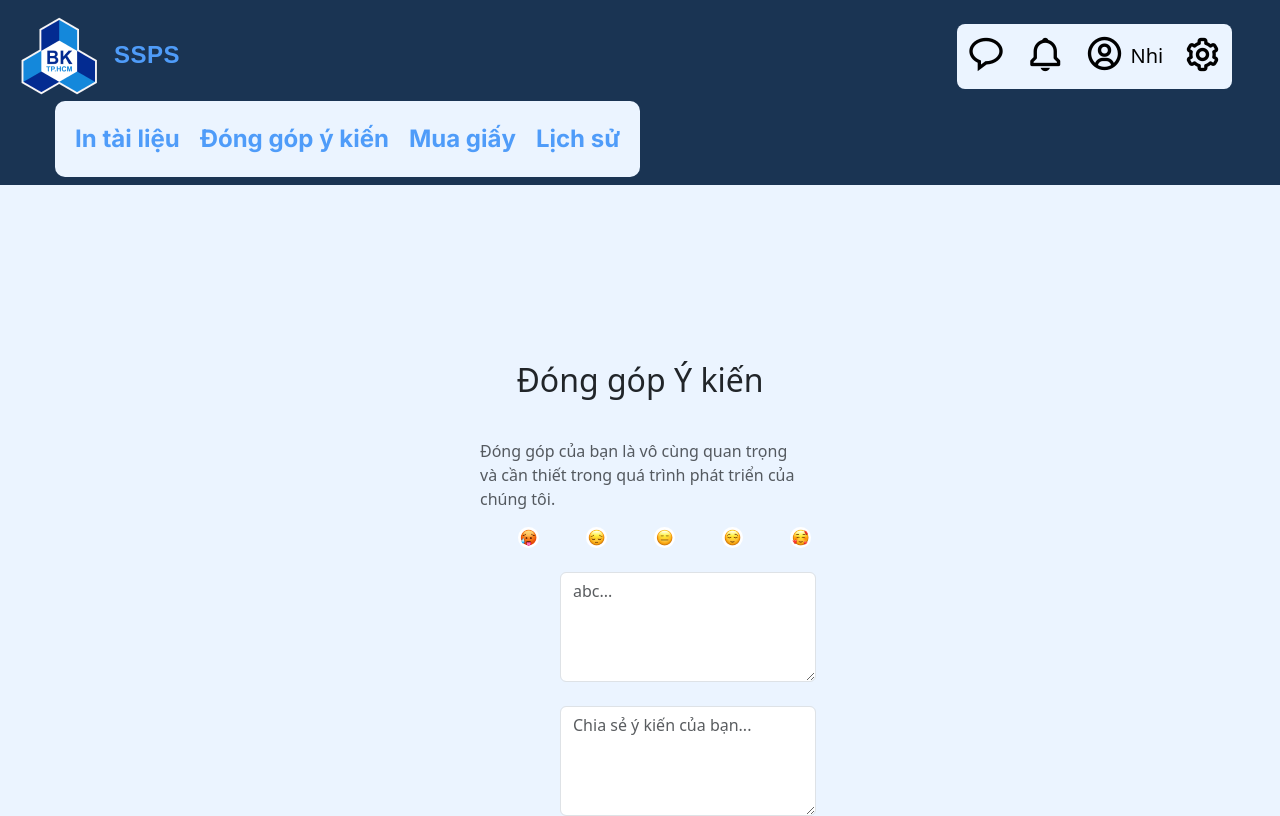
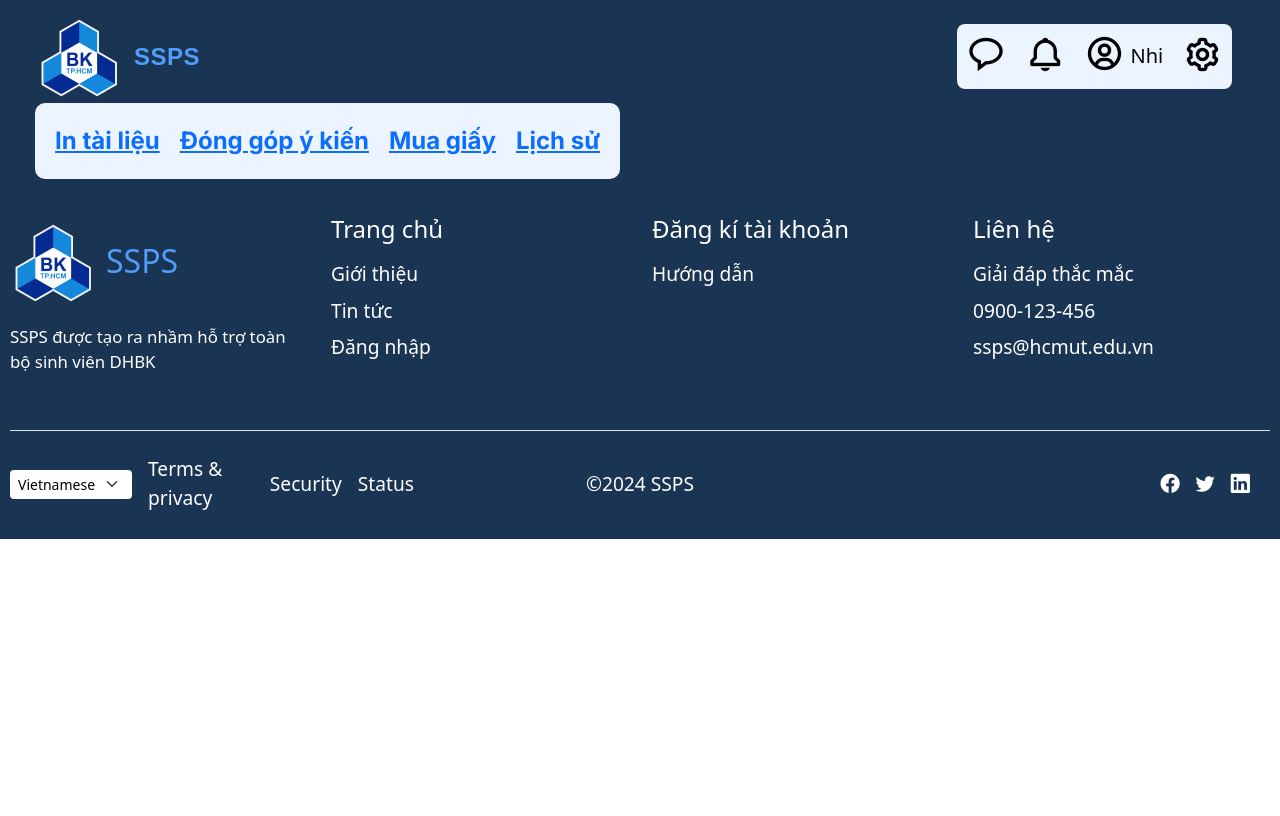
Before and after one commit to quanghia24/my_SSPS, a React (Create React App) app in the folder frontend/: page / in a window 1280 px wide. Shown: the top 816 px of the page. Built offline with nearby package versions, Linux system fonts and the light colour scheme; a web font is replaced by a local one.

Commit message:
update router

```diff
--- a/frontend/src/App.js
+++ b/frontend/src/App.js
@@ -1,4 +1,5 @@
 import './App.css';
+import Blank from './components/Blank/Blank';
 import BuyPrintingPaper from './components/BuyPaper/BuyPrintingPaper';
 import HomeStudent from './components/HomePage/HomeStudent/HomeStudent';
 import PrintingHistory from './components/PrintingLog/PrintingHistory';
@@ -15,7 +16,8 @@ function App() {
       {/* <HomeStudent/> */}
       {/* <PrintingHistory/> */}
       {/* <BuyPrintingPaper/> */}
-      <SendFeedback/>
+      {/* <SendFeedback/> */}
+      <Blank/>
 
 
     </div>
--- /dev/null
+++ b/frontend/src/components/Blank/Blank.jsx
@@ -0,0 +1,16 @@
+import React from 'react';
+import { Outlet } from 'react-router-dom';
+import NavBar from '../NavFooter/NavBar';
+import Footer from '../NavFooter/Footer';
+
+function Blank() {
+    return (
+        <div className="blank">
+          <NavBar/>
+          <Outlet/>
+          <Footer/>
+        </div>
+    );
+}
+
+export default Blank;
--- a/frontend/src/components/BuyPaper/BuyPrintingPaper.jsx
+++ b/frontend/src/components/BuyPaper/BuyPrintingPaper.jsx
@@ -56,9 +56,9 @@ function BuyPrintingPaperBody() {
 function BuyPrintingPaper() {
   return (
     <div className="buyPrintingPaper">
-      <Navbar/>
+
       <BuyPrintingPaperBody />
-      <Footer/>
+
     </div>
   );
 }
--- a/frontend/src/components/HomePage/HomeStudent/HomeStudent.css
+++ b/frontend/src/components/HomePage/HomeStudent/HomeStudent.css
@@ -8,7 +8,7 @@
     display: flex;
     justify-content: space-around;
     max-width: 80vw;
-    margin-left: 20vh;
+    margin-left: auto;
 
 
 
--- a/frontend/src/components/HomePage/HomeStudent/HomeStudent.jsx
+++ b/frontend/src/components/HomePage/HomeStudent/HomeStudent.jsx
@@ -9,7 +9,7 @@ import Footer from '../../NavFooter/Footer'
 const HomeStudent = () => {
   return (
   <div className="">
-      <Navbar/>
+
     <div className='container'>
        <div className="main-content  ">
       <div className="card ">
@@ -30,7 +30,7 @@ const HomeStudent = () => {
       </div>
       </div>
     </div>
-    <Footer/>
+
     </div>
 
   )
--- a/frontend/src/components/NavFooter/Footer.jsx
+++ b/frontend/src/components/NavFooter/Footer.jsx
@@ -4,7 +4,7 @@ import LogoBK from'../../assets/logoBK.png'
 import './Footer.css';
 const Footer = () => {
   return (
-    <footer className=" text-white" >
+    <footer className=" text-white"  >
       <div className="footer-container">
         <div className="row pt-3">
           {/* Logo and Description Section */}
--- a/frontend/src/components/NavFooter/NavBar.jsx
+++ b/frontend/src/components/NavFooter/NavBar.jsx
@@ -1,4 +1,5 @@
 // src/components/Navbar.jsx
+import { Link } from 'react-router-dom';
 import React from 'react';
 import './NavBar.css';
 import LogoBK from '../../assets/logoBK.png'
@@ -12,10 +13,10 @@ function Navbar() {
       </div>
 
       <ul className="navbar-links">
-        <li >In tài liệu</li>
-        <li>Đóng góp ý kiến</li>
-        <li>Mua giấy</li>
-        <li>Lịch sử</li>
+        <li> <Link to="/in-tai-lieu">In tài liệu</Link></li>
+        <li><Link to="/send_feedback">Đóng góp ý kiến</Link></li>
+        <li><Link to="/buy_printing_paper">Mua giấy</Link></li>
+        <li><Link to="/print_history">Lịch sử</Link></li>
       </ul>
       <StudentFeature/>
     </nav>
--- a/frontend/src/components/PrintingLog/PrintingHistory.jsx
+++ b/frontend/src/components/PrintingLog/PrintingHistory.jsx
@@ -48,9 +48,9 @@ function PrintingHistory() {
 
     return (
         <div className='printing-history-container'>
-        <Navbar/>
 
-        <div className='d-flex flex-column justify-content-center align-items-center m-5 p-3' style={{ height: 'auto', width: '200vh'}}>
+
+        <div className='d-flex flex-column justify-content-center align-items-center p-5' style={{ height: 'auto', width: 'auto'}}>
        <div> <h1 className='text-black'>Printing Log</h1></div>
        <Search/>
             <div className='w-100 p-4 rounded ' style={{ borderRadius: '20px', overflow: 'hidden' }}>
@@ -83,7 +83,7 @@ function PrintingHistory() {
                 </Pagination>
             </div>
         </div>
-        <Footer/>
+
         </div>
     );
 }
--- a/frontend/src/components/SendFeedback/SendFeedback.css
+++ b/frontend/src/components/SendFeedback/SendFeedback.css
@@ -1,6 +1,7 @@
 .container-feedback{
     background-color: rgba(235, 244, 255, 1);
-    height: 120vh;
+    min-width: 100%;
+    min-height: 100vh;
 
 
 }
@@ -12,7 +13,7 @@
 
 }
 .card-content{
-    margin-top: 20vh;
+
     margin-left: 60vh;
     margin-right: 60vh;
 }
--- a/frontend/src/components/SendFeedback/SendFeedback.jsx
+++ b/frontend/src/components/SendFeedback/SendFeedback.jsx
@@ -42,10 +42,10 @@ const Feedback = () => {
 
   return (
     <div className="container-feedback">
-      <Navbar />
+
       <div className="card-content">
         <div className="card-body">
-          <h2 className="card-title mb-4">Đóng góp Ý kiến</h2>
+          <h2 className="card-title p-3">Đóng góp Ý kiến</h2>
           <p className="card-text text-muted mb-6">
             Đóng góp của bạn là vô cùng quan trọng và cần thiết trong quá trình phát triển của chúng tôi.
           </p>
@@ -98,7 +98,7 @@ const Feedback = () => {
           <button className="btn btn-primary button-feedback" onClick={handleSend}>Gửi ngay</button>
         </div>
       </div>
-      <Footer />
+
     </div>
   );
 };
--- a/frontend/src/index.js
+++ b/frontend/src/index.js
@@ -1,25 +1,47 @@
 import React from 'react';
 import ReactDOM from 'react-dom/client';
 import './index.css';
-import App from './App';
 import reportWebVitals from './reportWebVitals';
-import 'bootstrap/dist/css/bootstrap.min.css'
-import {Route, Routes, BrowserRouter} from 'react-router-dom'
-import Login from './components/Login/Login';
-import {CookiesProvider} from 'react-cookie'
+import 'bootstrap/dist/css/bootstrap.min.css';
+import { createBrowserRouter, RouterProvider } from 'react-router-dom';
+import { CookiesProvider } from 'react-cookie';
 import 'bootstrap-icons/font/bootstrap-icons.css';
+import HomeStudent from './components/HomePage/HomeStudent/HomeStudent';
+import Blank from './components/Blank/Blank';
+import SendFeedback from './components/SendFeedback/SendFeedback';
+import PrintingHistory from './components/PrintingLog/PrintingHistory';
+import BuyPrintingPaper from './components/BuyPaper/BuyPrintingPaper';
+const router = createBrowserRouter([
+  {
+    path: '/',
+    element: <Blank/>,
+    children:[
+      {
+        path: '/student',
+        element: <HomeStudent />,
+      },
+      {
+        path: '/send_feedback',
+        element: <SendFeedback/>
+      },
+      {
+        path:'/print_history',
+        element: <PrintingHistory/>
+      },
+      {
+        path: '/buy_printing_paper',
+        element: <BuyPrintingPaper/>
+      }
+    ]
+  },
+]);
 
 function Router() {
-  return(
+  return (
     <CookiesProvider>
-      <BrowserRouter>
-        <Routes>
-          <Route path='/' element={<App/>}/>
-          <Route path='/login' element={<Login/>}/>
-        </Routes>
-      </BrowserRouter>
+      <RouterProvider router={router} />
     </CookiesProvider>
-  )
+  );
 }
 
 const root = ReactDOM.createRoot(document.getElementById('root'));
@@ -29,7 +51,6 @@ root.render(
   </React.StrictMode>
 );
 
-
 // If you want to start measuring performance in your app, pass a function
 // to log results (for example: reportWebVitals(console.log))
 // or send to an analytics endpoint. Learn more: https://bit.ly/CRA-vitals
```
